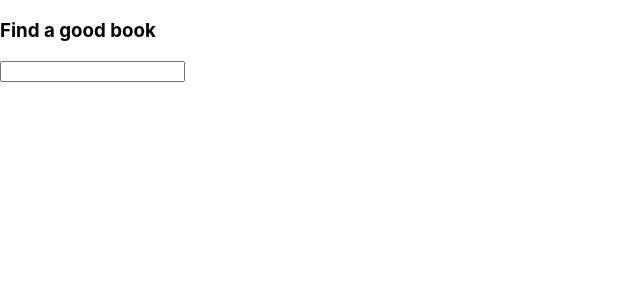
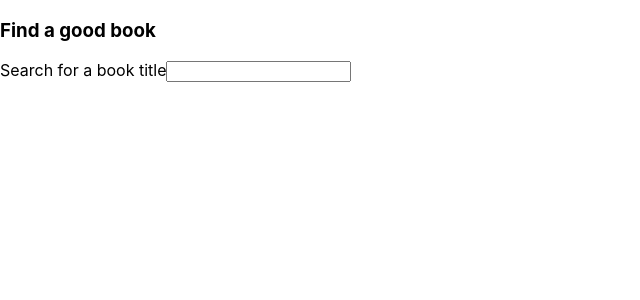
Before and after one commit to MichaelAdamBerry/free_the_book, a React (Create React App) app: page / in a window 1280 px wide. Shown: the top 300 px of the page, without its empty margins (0-640 px from the left). Built offline with nearby package versions, Linux system fonts and the light colour scheme; no server answers; the HTML template or start-up script is replaced by a standard one.

Commit message:
inputs should follow accessability best practices

```diff
--- a/src/components/Home.js
+++ b/src/components/Home.js
@@ -11,7 +11,11 @@ export default class Home extends React.Component {
             return (
               <div className="homeSearch">
                 <form onSubmit={actions.submitQuery}>
+                  <label htmlFor="homeSearch">Search for a book title</label>
                   <input
+                    className="homeSearch"
+                    aria-label="Search for a book title"
+                    aria-required="true"
                     type="text"
                     value={query}
                     onChange={actions.typeLetter}
```
